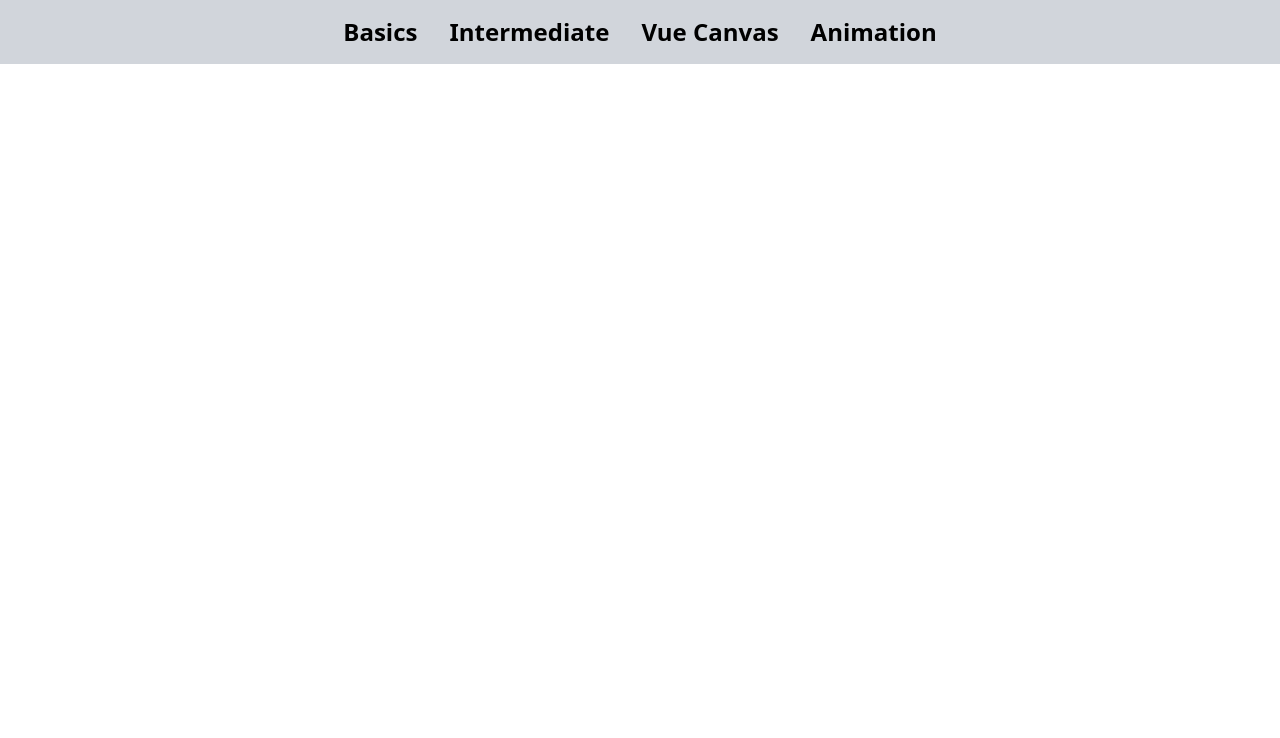
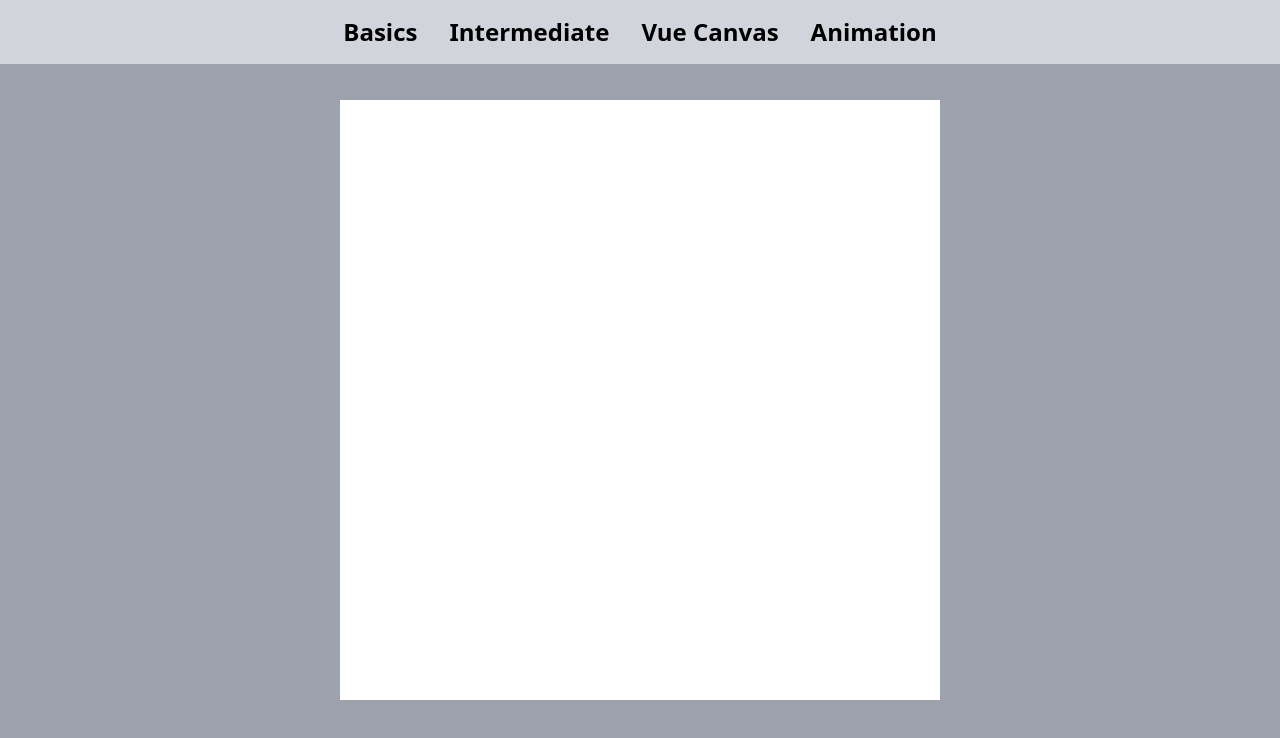
Before and after one commit to RonaldRusso94/canvas-css, a Nuxt app: page /vue-canvas in a window 1280 px wide. Shown: the top 738 px of the page. Built offline with nearby package versions, Linux system fonts and the light colour scheme.

Commit message:
Create vue-canvas.vue

```diff
--- /dev/null
+++ b/pages/vue-canvas.vue
@@ -0,0 +1,30 @@
+<template>
+  <div
+    class="
+      flex flex-col
+      justify-center
+      items-center
+      min-h-screen
+      bg-gray-400
+      relative
+    "
+  >
+    <canvas ref="canvas" width="600" height="600" class="bg-white"></canvas>
+  </div>
+</template>
+
+<script>
+export default {
+  data() {
+    return {
+      ctx: null,
+      circle: { x: 200, y: 200, size: 30, dx: 5, dy: 4 },
+    }
+  },
+  computed: {},
+  watch: {},
+  mounted() {},
+}
+</script>
+
+<style></style>
```
